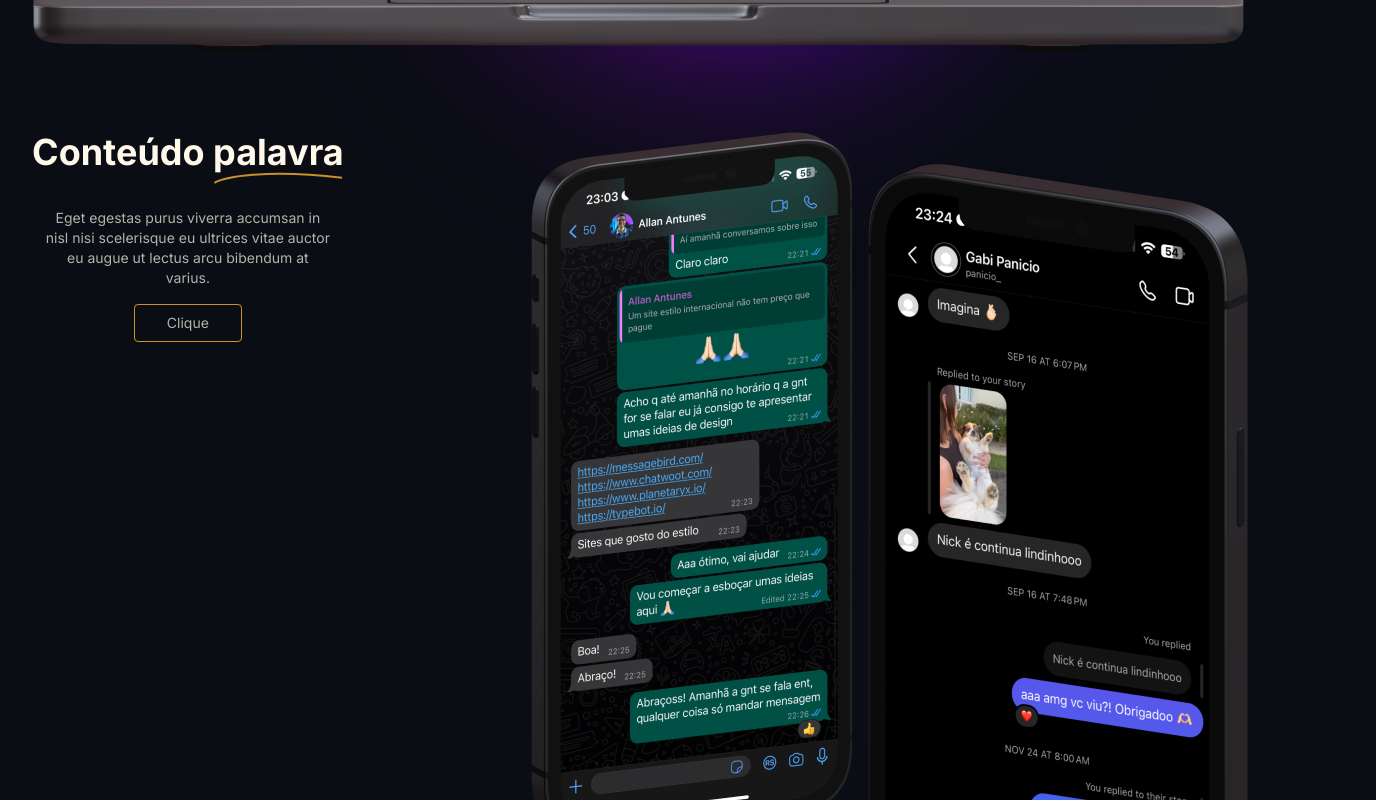
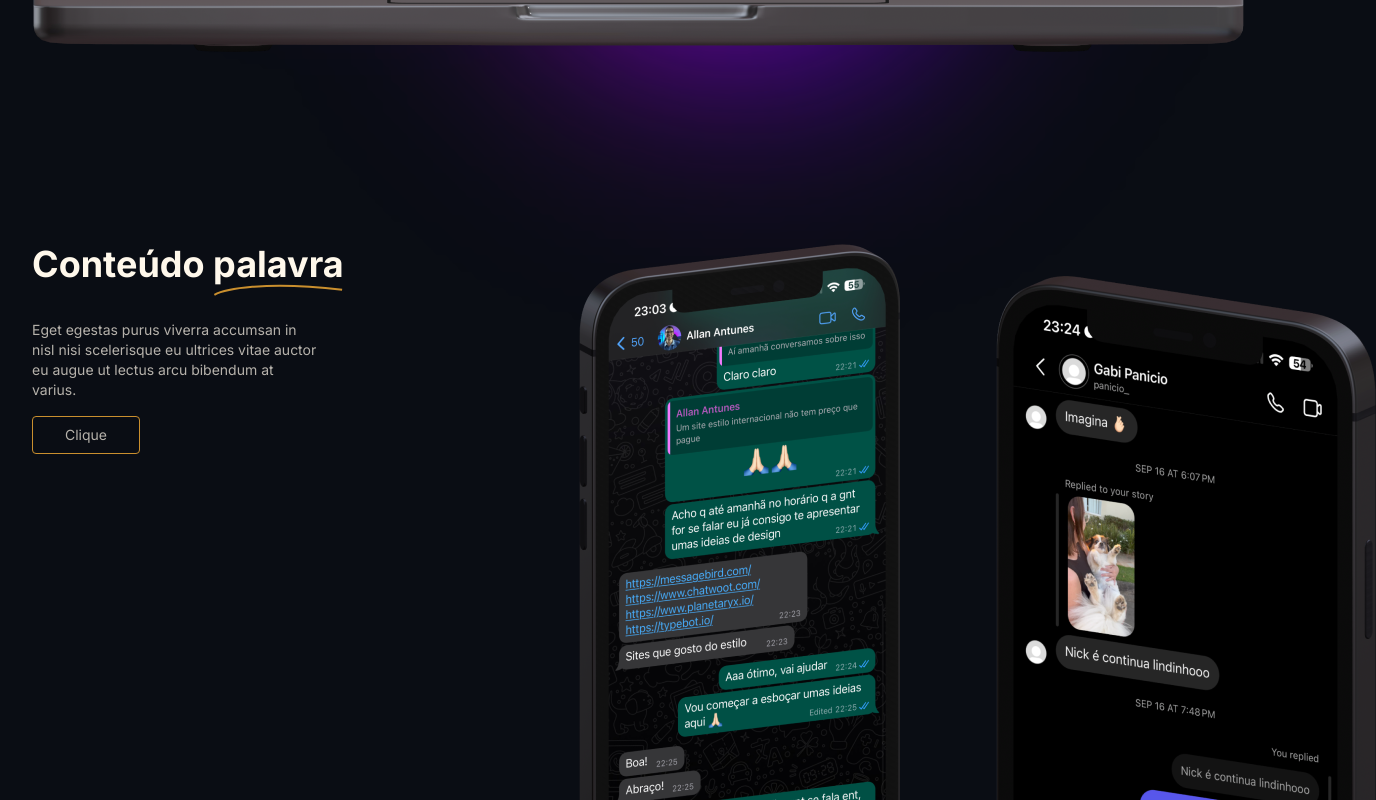
Before and after one commit to amarogu/respondly, a Next.js app: page / in a window 1280 px wide. Shown: the part 1260-2060 px from the top of the page, 1376 px wide, since content can reach past the window. Built offline with nearby package versions, Linux system fonts and the light colour scheme.

Commit message:
Update SectionOne styling and background position

```diff
--- a/src/app/SectionOne.tsx
+++ b/src/app/SectionOne.tsx
@@ -5,15 +5,15 @@ import Phone2 from '../../public/phone2.png';
 
 export default function SectionOne() {
     return (
-        <section className="flex flex-col sm:flex-row gap-8 sm:justify-between">
-            <div className="flex flex-col gap-4 items-center text-center">
+        <section className="flex flex-col sm:flex-row gap-8 sm:justify-between sm:mt-48">
+            <div className="flex flex-col sm:items-start sm:text-left gap-4 items-center text-center">
                 <h2 className="text-4xl font-bold text-body-dark-emphasized">Conteúdo <span className="bg-line">palavra</span></h2>
                 <p className="max-w-72">
                 Eget egestas purus viverra accumsan in nisl nisi scelerisque eu ultrices vitae auctor eu augue ut lectus arcu bibendum at varius.
                 </p>
                 <Button text="Clique" />
             </div>
-            <div className="flex items-start gap-4">
+            <div className="flex items-start gap-4 lg:w-[55%] sm:gap-4 lg:gap-24">
                 <Image src={Phone1} alt="WhatsApp" />
                 <Image src={Phone2} className="mt-8" alt="Instagram" />
             </div>
--- a/src/app/globals.css
+++ b/src/app/globals.css
@@ -18,7 +18,7 @@
 
 .bg-gradient {
   background-image: url('../../public/gradient.png');
-  background-position: 50% 60%;
+  background-position: 50% 20%;
   background-repeat: no-repeat;
   background-size: 200%;
 }
```
